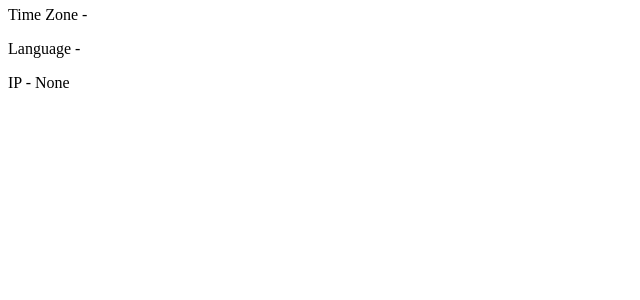
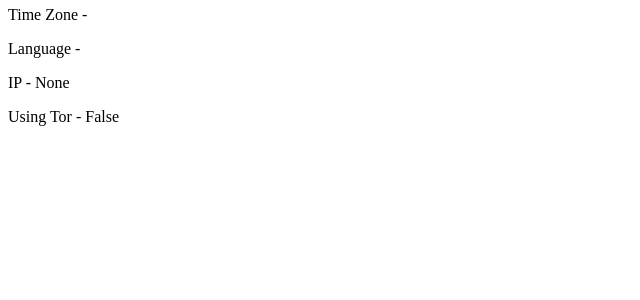
Before and after one commit to Minigamy/fingerprint_with_clientjs, a Django app: page / in a window 1280 px wide. Shown: the part 278-578 px from the top of the page, without its empty margins (0-640 px from the left). Run offline with Django 4.2, Linux system fonts and the light colour scheme; some libraries are stand-ins or nearby versions.

Commit message:
add Tor using detect

```diff
--- a/fingerprintapp/templates/fingerprintapp/fingerprint.html
+++ b/fingerprintapp/templates/fingerprintapp/fingerprint.html
@@ -25,6 +25,7 @@
 <p>Time Zone - <span id="timezone"></span></p>
 <p>Language - <span id="language"></span></p>
 <p>IP - {{ ip }}</p>
+<p>Using Tor - {{ is_tor }}</p>
 </div>
 
 
--- a/fingerprintapp/views.py
+++ b/fingerprintapp/views.py
@@ -1,9 +1,28 @@
 from django.shortcuts import render
+# import requests
 
+import data
 from django.views import View
 
 
 class Fingerprint(View):
+
     def get(self, request):
-        ip = request.headers.get('X-Real-IP')
-        return render(request, 'fingerprintapp/fingerprint.html', context={'ip': ip})
+        is_tor = False
+
+        request_ip = str(request.headers.get('X-Real-IP'))
+
+        if request_ip in data.tor_ip_list:
+            is_tor = True
+
+        return render(request, 'fingerprintapp/fingerprint.html', context={'ip': request_ip, 'is_tor': is_tor})
+
+# vpnapi = requests.get(f'https://vpnapi.io/api/{ip}?key=5d458b25a61345cdb4ed78563b82836c')
+# ipinfo = requests.get(f'https://ipinfo.io/{ip}/privacy?token=861f5ef47b8113')
+# ipdata = requests.get(f'https://api.ipdata.co/{ip}?api-key=2992ccd498bab4e86af5763df63bd10d7bf5f32665f3d26b68e3c823')
+#
+# print(vpnapi.json()['security'])
+# print()
+# print(ipinfo.json())
+# print()
+# print(ipdata.json()['threat'])
```
